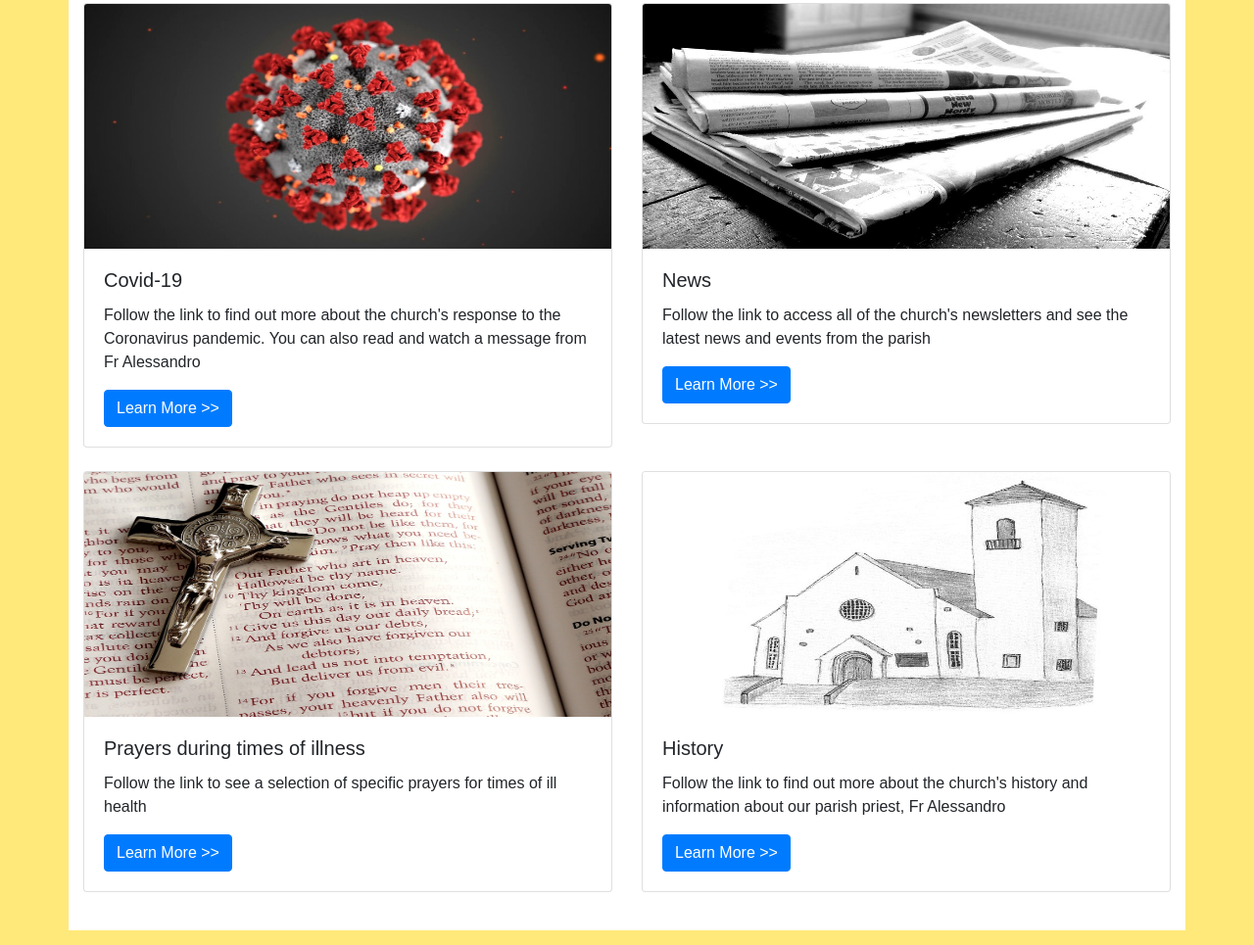
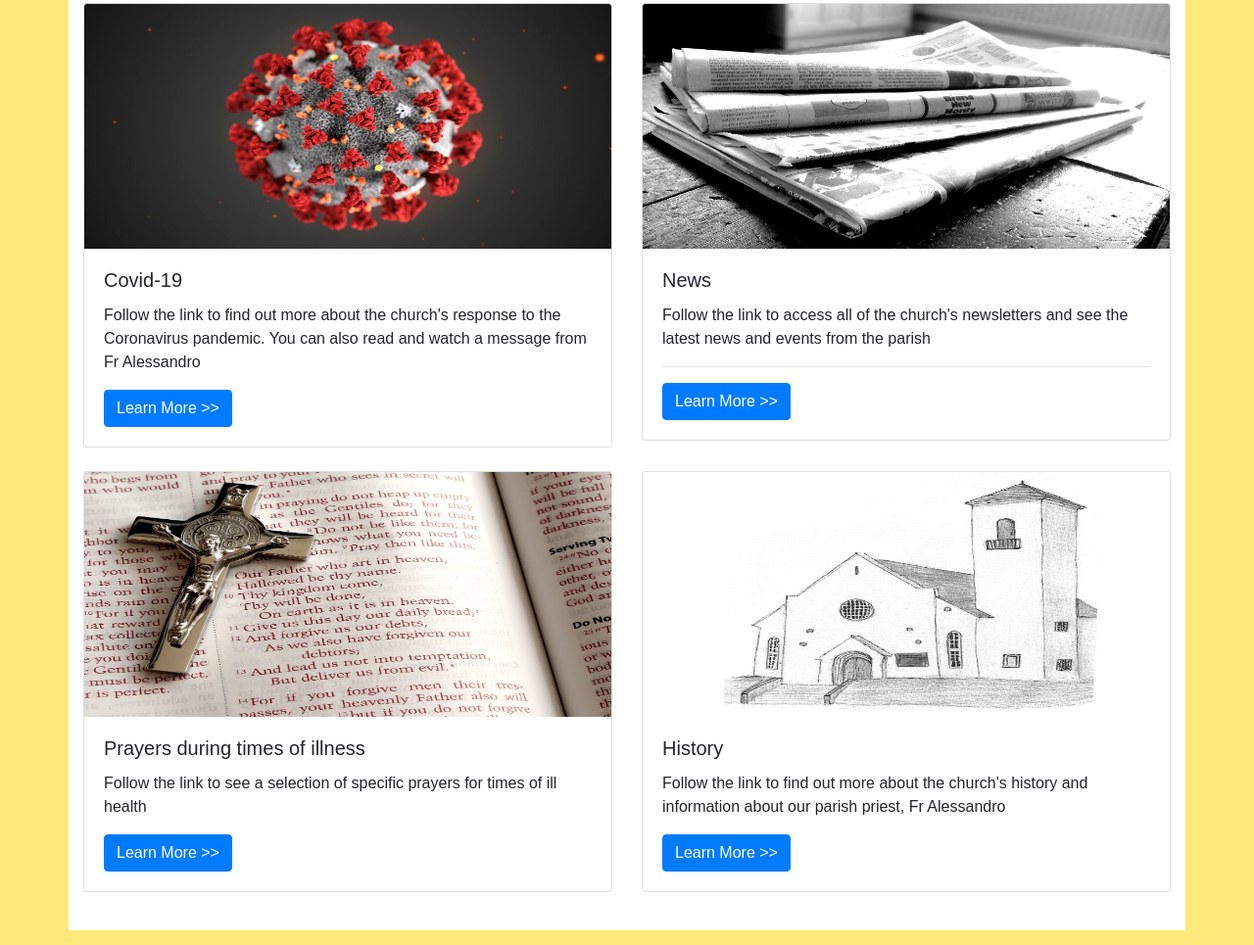
Before and after one commit to stcolumbaschurch/stcolumbaschurch.github.io, a plain HTML site: page index.html in a window 1280 px wide. Shown: the part 1325-2290 px from the top of the page at 98% size. Drawn offline with nearby package versions, Linux system fonts and the light colour scheme; a web font is replaced by a local one.

Commit message:
horizontal line

```diff
--- a/index.html
+++ b/index.html
@@ -124,7 +124,8 @@
                     <img src="../images/cards/newspaper.jpg" class="card-img-top img-fluid" alt="Newspaper" style="max-height:250px;">
                     <div class="card-body">
                         <h5 class="card-title">News</h5>
-                        <p class="card-text">Follow the link to access all of the church's newsletters and see the latest news and events from the parish<br /></p>
+                        <p class="card-text">Follow the link to access all of the church's newsletters and see the latest news and events from the parish</p>
+                        <hr style="color:white;" />
                         <a href="../news.html" class="btn btn-primary" role="button">Learn More >></a>
                     </div>
                 </div>
```
